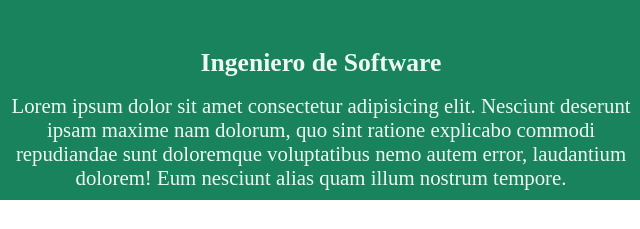
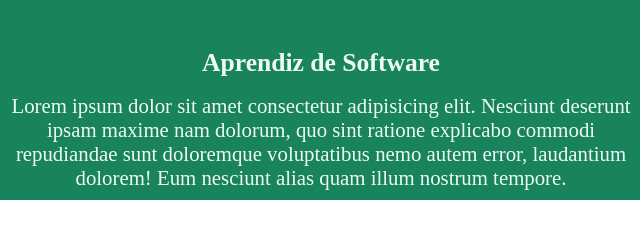
Before and after one commit to ronaldp12/portafolio, a plain HTML site: page index.html in a window 1280 px wide. Shown: the top 229 px of the page, 591-1231 px from the left. Drawn offline with Linux system fonts and the light colour scheme.

Commit message:
cambio palabra header

```diff
--- a/index.html
+++ b/index.html
@@ -13,7 +13,7 @@
             <h1>Ronald Patiño Guevara</h1>
         </div>
         <div class="container-2">
-            <h4>Ingeniero de Software</h4>
+            <h4>Aprendiz de Software</h4>
             <p>Lorem ipsum dolor sit amet consectetur adipisicing elit. Nesciunt deserunt ipsam maxime nam dolorum, quo sint ratione explicabo commodi repudiandae sunt doloremque voluptatibus nemo autem error, laudantium dolorem! Eum nesciunt alias quam illum nostrum tempore.</p>
         </div>
     </header>,
```
